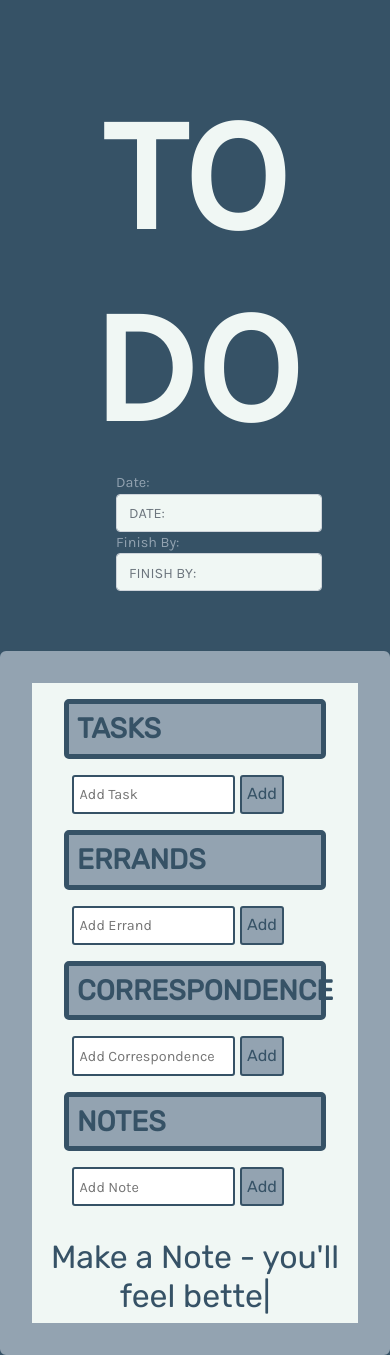
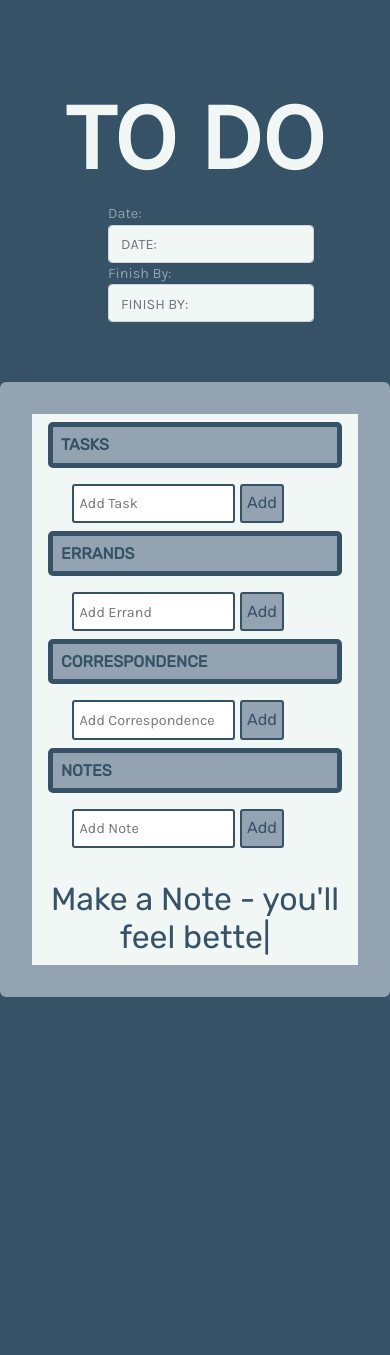
Before and after one commit to marbear2000/to_do-list, a PHP site: page / in a window 390 px wide. After the commit the page ends 997 px from the top, so only its background shows below. Run offline with PHP 8.4, Linux system fonts and the light colour scheme; some libraries are stand-ins or nearby versions.

Commit message:
Add media queries

```diff
--- a/style.css
+++ b/style.css
@@ -177,3 +177,32 @@ label {
   text-align: center;
   font-size: 2rem;
 }
+
+/* media queries */
+@media only screen and (max-width: 1000px) {
+  .h3-headers {
+    font-size: 1rem;
+    margin: .5rem 1rem 0rem 1rem;
+  }
+  .heading {
+    font-size: 6rem;
+  }
+
+}
+
+@media only screen and (max-width: 700px) {
+  .h3-headers {
+    font-size: 1rem;
+    margin: .5rem 1rem 0rem 1rem;
+  }
+  .form-group {
+    padding-left: 2rem;
+  }
+}
+
+@media only screen and (max-width: 470px){
+  .h3-headers {
+    font-size: 1rem;
+    margin: .5rem 1rem 0rem 1rem;
+  }
+}
```
